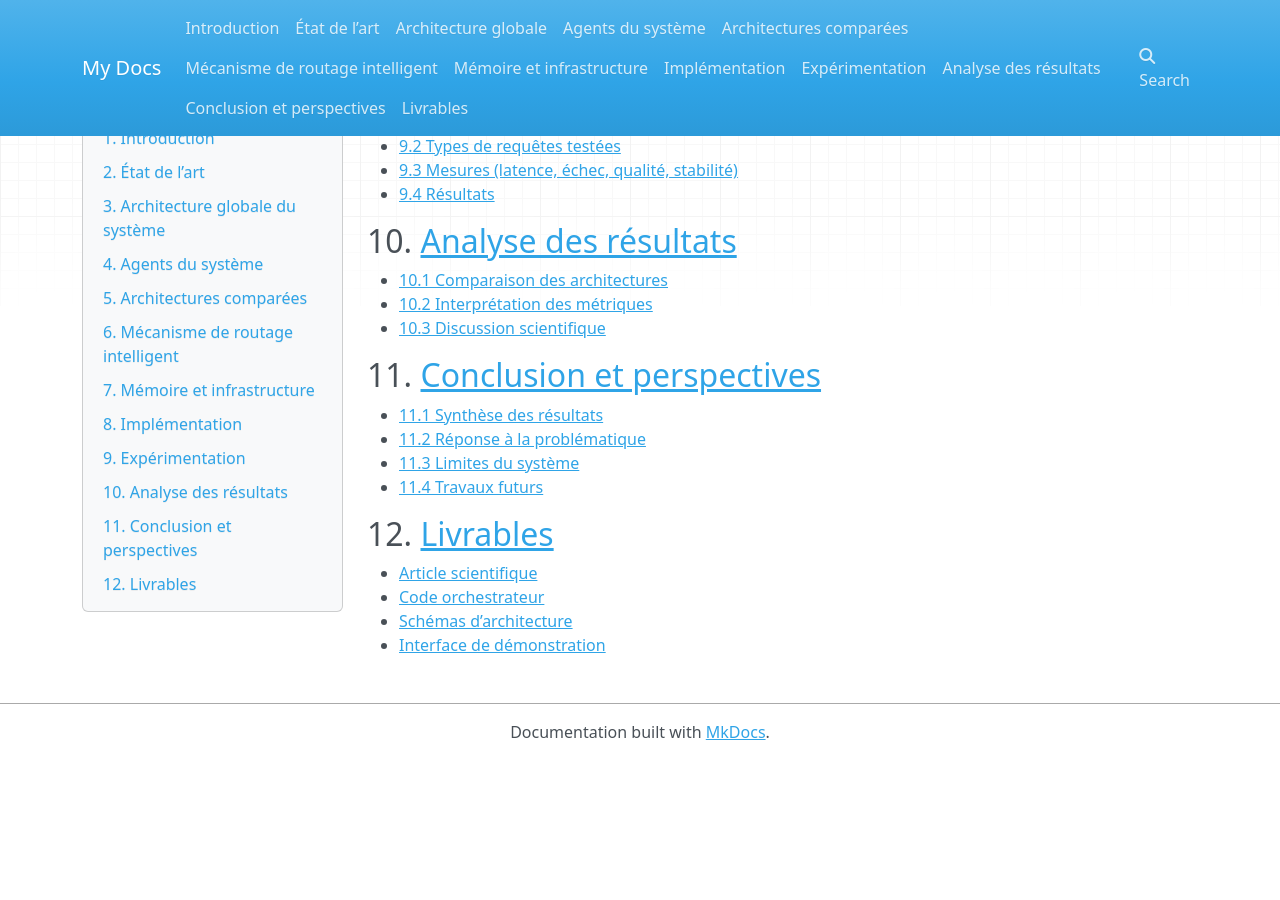
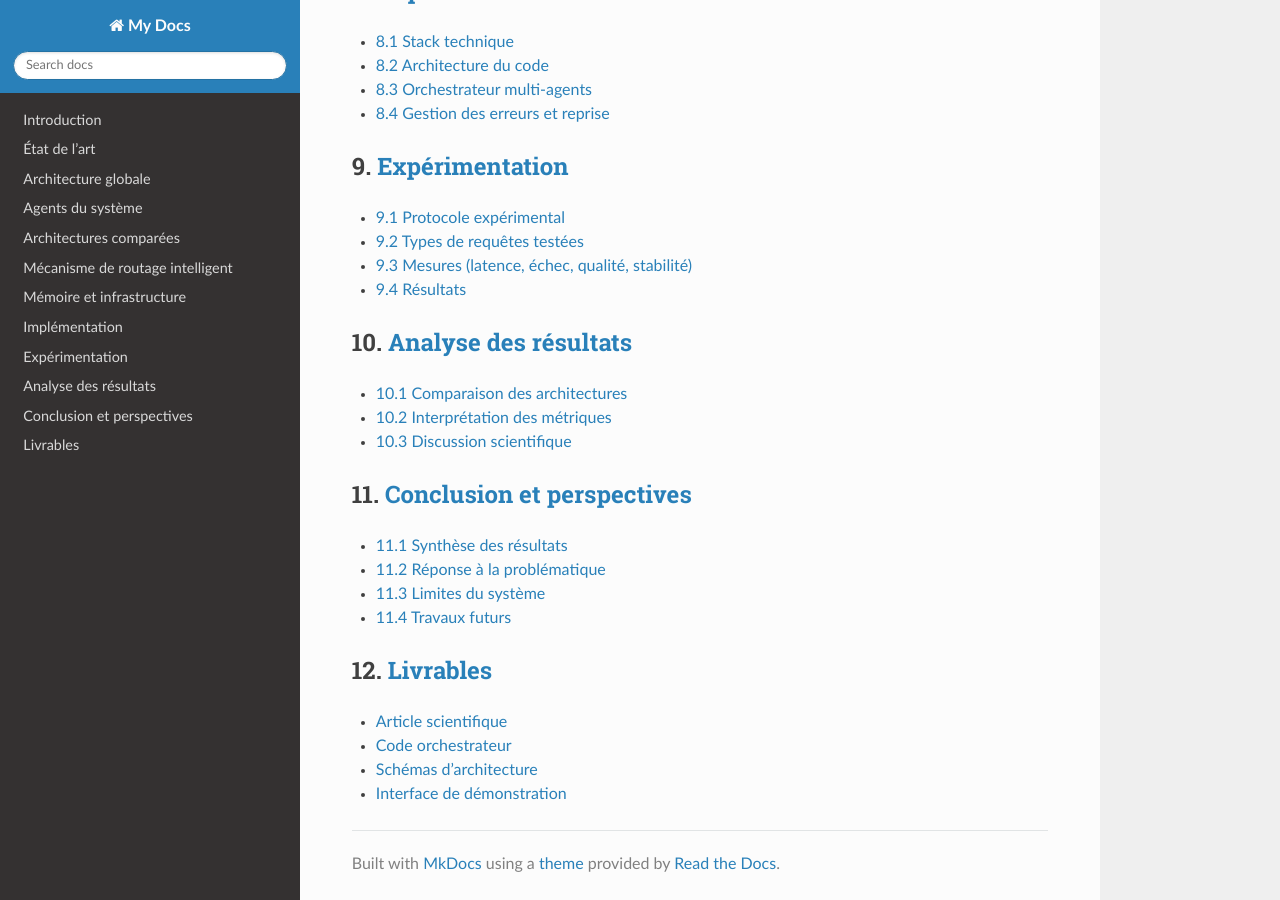
Before and after one commit to hinimdoumorsia/MultiAgentStudyArchitecture, an MkDocs documentation site: the page built from docs/index.md, in a window 1280 px wide and 900 px high, scrolled down 1442 px. Built offline with MkDocs 1.6.1, drawn with Linux system fonts in a browser that asks for light colours; nearby versions of some CDN libraries; before the commit the page ends 2202 px from its top, so only the background shows below that; some of the changed lines change nothing that is shown.

Commit message:
mise à jour mkdocs

```diff
--- a/mkdocs.yml
+++ b/mkdocs.yml
@@ -1,4 +1,6 @@
-site_name: My Docs
+site_name: "My Docs"
+theme:
+  name: readthedocs
 
 nav:
   - Introduction: introduction.md
```
